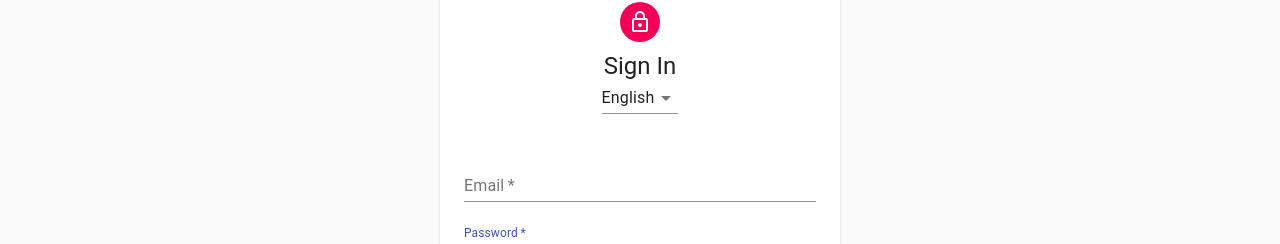
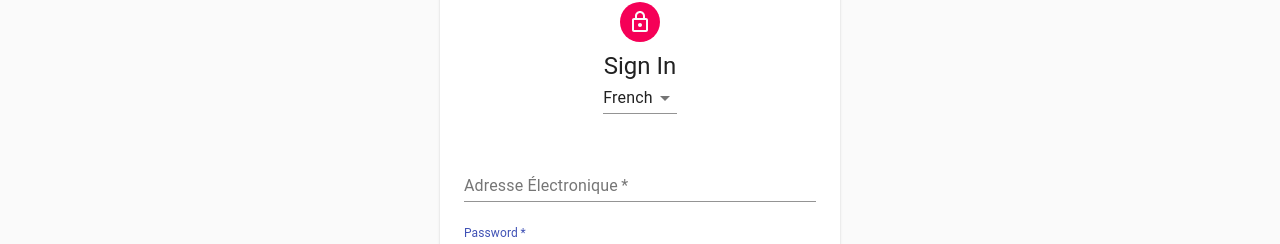
Before and after one commit to Decomplosed/react-context-app, a React (Create React App) app: page / in a window 1280 px wide. Shown: the part 150-394 px from the top of the page. Built offline with nearby package versions, Linux system fonts and the light colour scheme.

Commit message:
added words object which contains all the translations based on that

```diff
--- a/src/Form.js
+++ b/src/Form.js
@@ -16,10 +16,33 @@ import { withStyles } from '@material-ui/core/styles'
 import styles from './styles/FormStyles'
 import { LanguageContext } from './contexts/LanguageContext'
 
+const words = {
+  english: {
+    signIn: 'Sign In',
+    email: 'Email Address',
+    password: 'Password',
+    remember: 'Remember Me'
+  },
+  french: {
+    signIn: 'Se Connecter',
+    email: 'Adresse Électronique',
+    password: 'Mot de Passe',
+    remember: 'Souviens-toi De Moi'
+  },
+  spanish: {
+    signIn: 'Registrarse',
+    email: 'Correo Electrónico',
+    password: 'Contraseña',
+    remember: 'Recuérdame'
+  }
+}
+
 class Form extends Component {
+  static contextType = LanguageContext
   render() {
+    const { language } = this.context
     const { classes } = this.props
-
+    const { email } = words[language]
     return (
       <main className={classes.main}>
         <Paper className={classes.paper}>
@@ -27,14 +50,14 @@ class Form extends Component {
             <LockOutlinedIcon />
           </Avatar>
           <Typography variant='h5'>Sign In</Typography>
-          <Select value='english'>
+          <Select value='french'>
             <MenuItem value='english'>English</MenuItem>
             <MenuItem value='french'>French</MenuItem>
             <MenuItem value='spanish'>Spanish</MenuItem>
           </Select>
           <form className={classes.form}>
             <FormControl margin='normal' required fullWidth>
-              <InputLabel htmlFor='email'>Email</InputLabel>
+              <InputLabel htmlFor='email'>{email}</InputLabel>
               <Input id='email' name='email' autoFocus />
             </FormControl>
             <FormControl margin='normal' required fullWidth>
```
